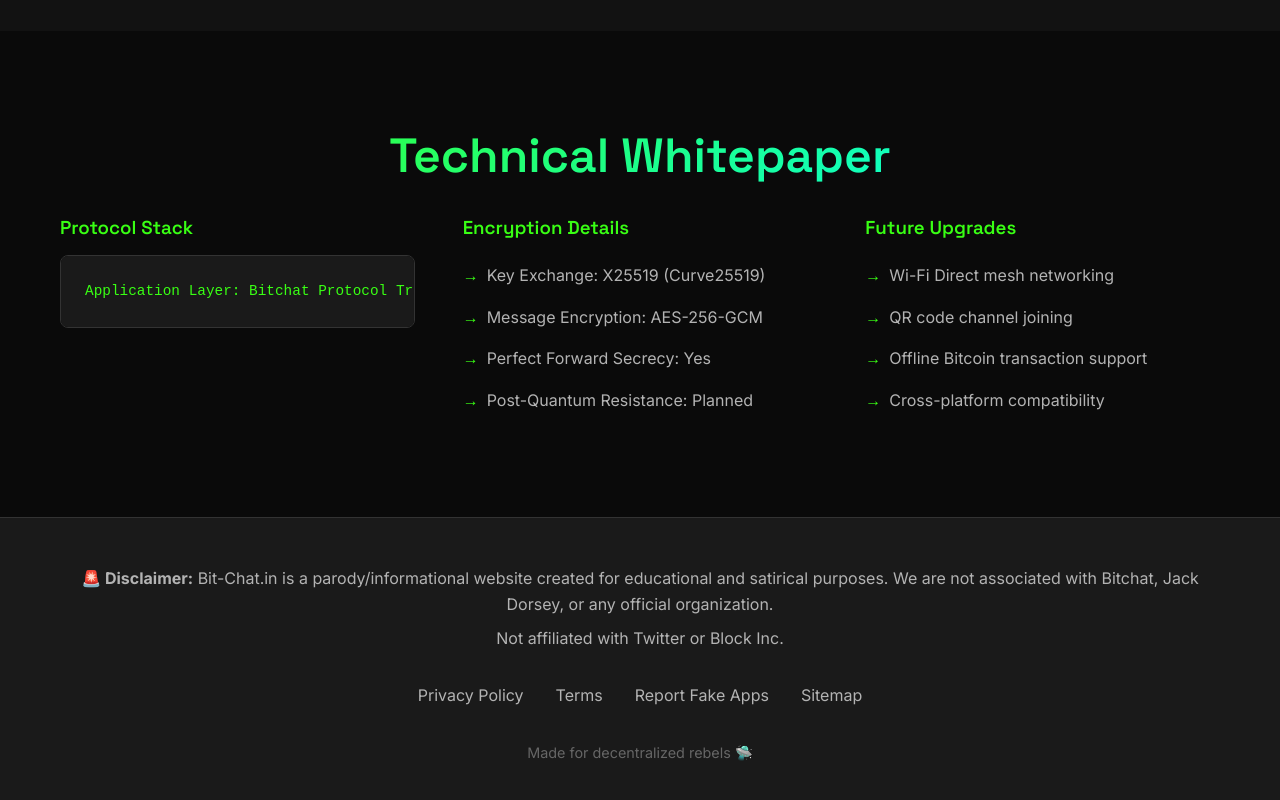
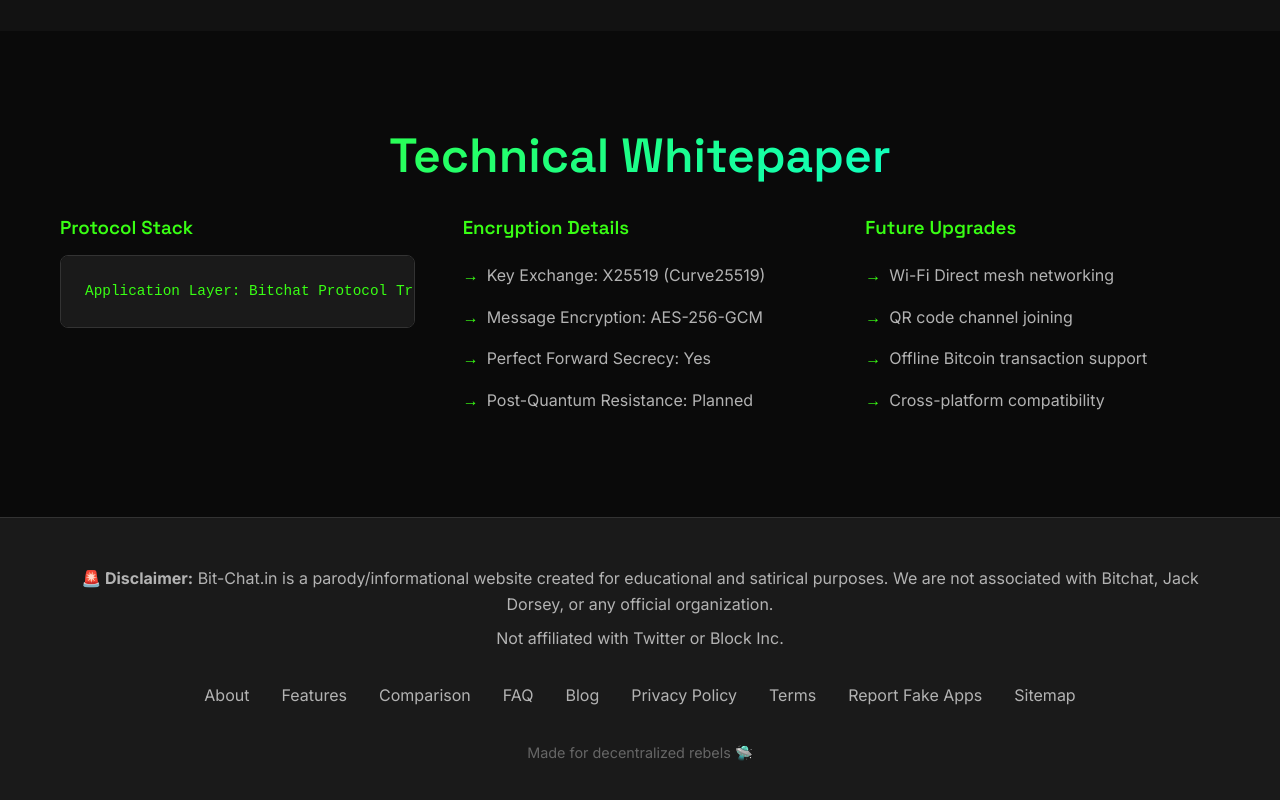
Before and after one commit to IM-SUNIL/bit-chat, a Next.js app: page / in a window 1280 px wide. Shown: the part 4331-5131 px from the top of the page. Built offline with nearby package versions, Linux system fonts and the light colour scheme.

Commit message:
Add additional footer links for improved user navigation

```diff
--- a/components/Footer.tsx
+++ b/components/Footer.tsx
@@ -8,6 +8,11 @@
             <p>Not affiliated with Twitter or Block Inc.</p>
           </div>
           <div className="footer-links">
+            <a href="/about" className="footer-link">About</a>
+            <a href="/features" className="footer-link">Features</a>
+            <a href="/comparison" className="footer-link">Comparison</a>
+            <a href="/faq" className="footer-link">FAQ</a>
+            <a href="/blog" className="footer-link">Blog</a>
             <a href="#" className="footer-link">Privacy Policy</a>
             <a href="#" className="footer-link">Terms</a>
             <a href="#" className="footer-link">Report Fake Apps</a>
```
